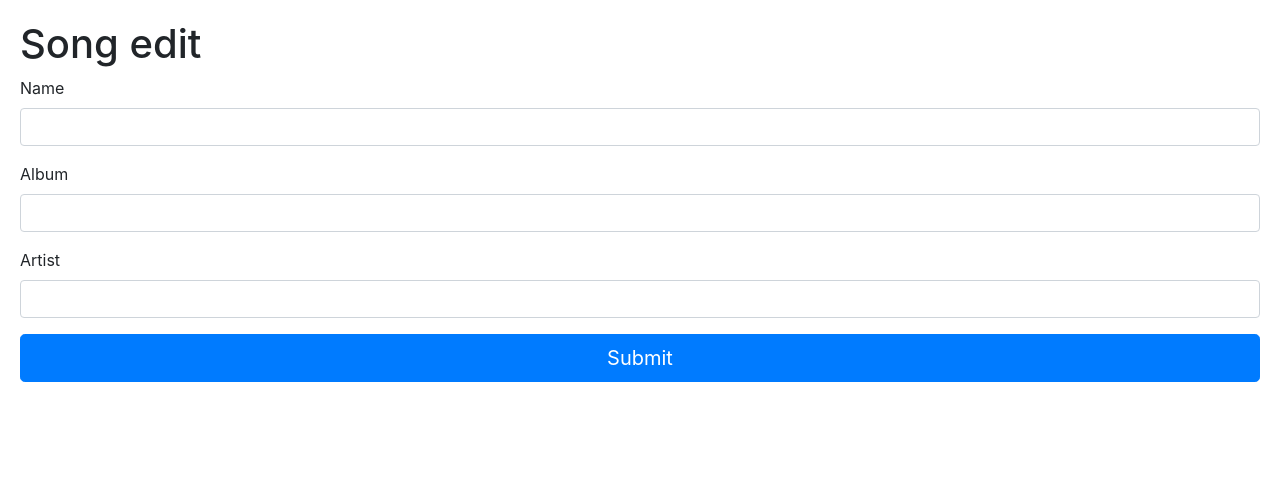
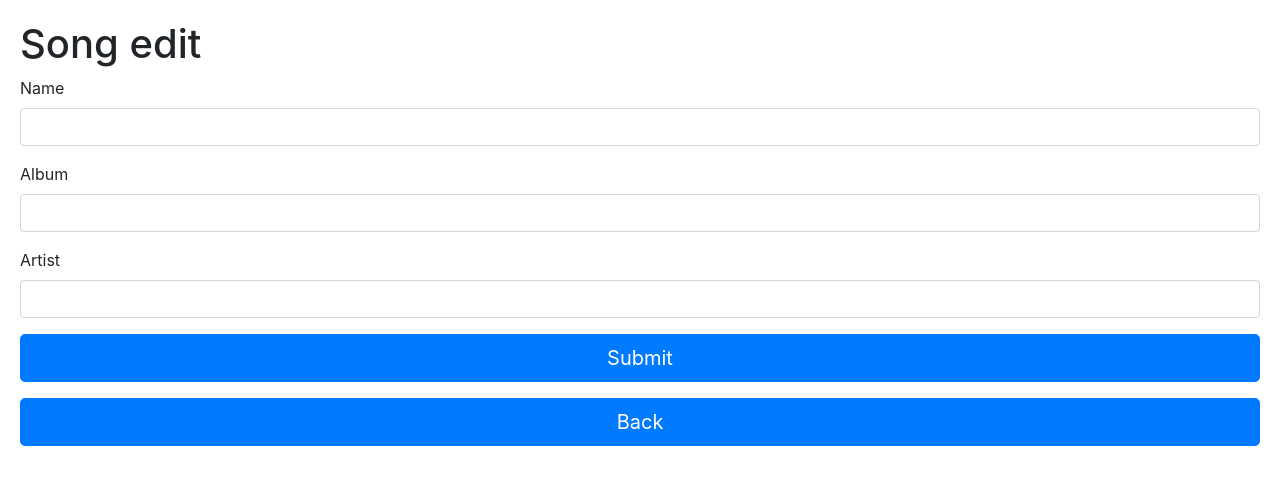
Before and after one commit to Maatwork/Barzo_Playlist, a React (Create React App) app: page /Library/Song/1 in a window 1280 px wide. Shown: the top 484 px of the page. Built offline with nearby package versions, Linux system fonts and the light colour scheme; no server answers.

Commit message:
Library is now a table

```diff
--- a/package.json
+++ b/package.json
@@ -4,6 +4,7 @@
   "private": true,
   "dependencies": {
     "react": "^16.1.1",
+    "react-bootstrap-table": "^4.1.4",
     "react-dom": "^16.1.1",
     "react-router-dom": "^4.2.2",
     "react-scripts": "1.0.16",
--- a/src/Pages/Library.js
+++ b/src/Pages/Library.js
@@ -1,10 +1,14 @@
 import React, { Component } from 'react';
 import '../bootstrap/css/bootstrap.css';
+import {BootstrapTable, TableHeaderColumn} from 'react-bootstrap-table';
 
 class App extends Component {
     constructor() {
         super();
-        this.state={items:[]};
+        this.state={items:[]}
+        this.cellEditProp = {
+            mode: 'click'
+        };
     }
 
     componentDidMount(){
@@ -35,14 +39,18 @@ class App extends Component {
                     {this.state.items.length ? this.state.items.map(item =>
                         <a href={"/Library/Song/" + item.id} className="list-group-item" key={item.id}>
                             <h4 className="list-group-item-heading">{item.name} -- {item.album} -- {item.artist}</h4>
-                            <a href={"/Library/Song/Delete/" + item.id} className="btn btn-default btn-lg">
-                                <span className="glyphicon glyphicon-th-list"></span> Delete
-                            </a>
                         </a>): <p> Loading... </p>}
                 </div>
+                <BootstrapTable className="test" data={this.state.items} keyField="id" search keyBoardNav cellEdit={ this.cellEditProp }>
+                    <TableHeaderColumn dataField="id" hidden={true}>Id</TableHeaderColumn>
+                    <TableHeaderColumn dataField="name">Name</TableHeaderColumn>
+                    <TableHeaderColumn dataField="album">Album</TableHeaderColumn>
+                    <TableHeaderColumn dataField="artist">Artist</TableHeaderColumn>
+                </BootstrapTable>
             </div>
         );
     }
 }
 
+
 export default App;
--- a/src/Pages/Song.js
+++ b/src/Pages/Song.js
@@ -1,6 +1,7 @@
 import React, { Component } from 'react';
 import { Button, Form, FormText, FormGroup, Alert } from 'reactstrap';
 import TextFieldGroup from '../Pages/TextFieldGroup';
+import { Route } from 'react-router-dom'
 
 class App extends Component {
     constructor(props) {
@@ -62,7 +63,6 @@ class App extends Component {
 
     render() {
         const {name, album, artist} = this.state;
-
         return (
             <div style={{ padding: 20}}>
                 <Form onSubmit={this.onSubmit}>
@@ -92,6 +92,16 @@ class App extends Component {
                         Submit
                     </Button>
                 </Form>
+                <div><p></p></div>
+                <Route render={({ history}) => (
+                    <Button
+                        color="primary"
+                        block
+                        size="lg"
+                        onClick={() => { history.push('/library') }}>
+                        Back
+                    </Button>
+                )} />
             </div>
         );
     }
```
